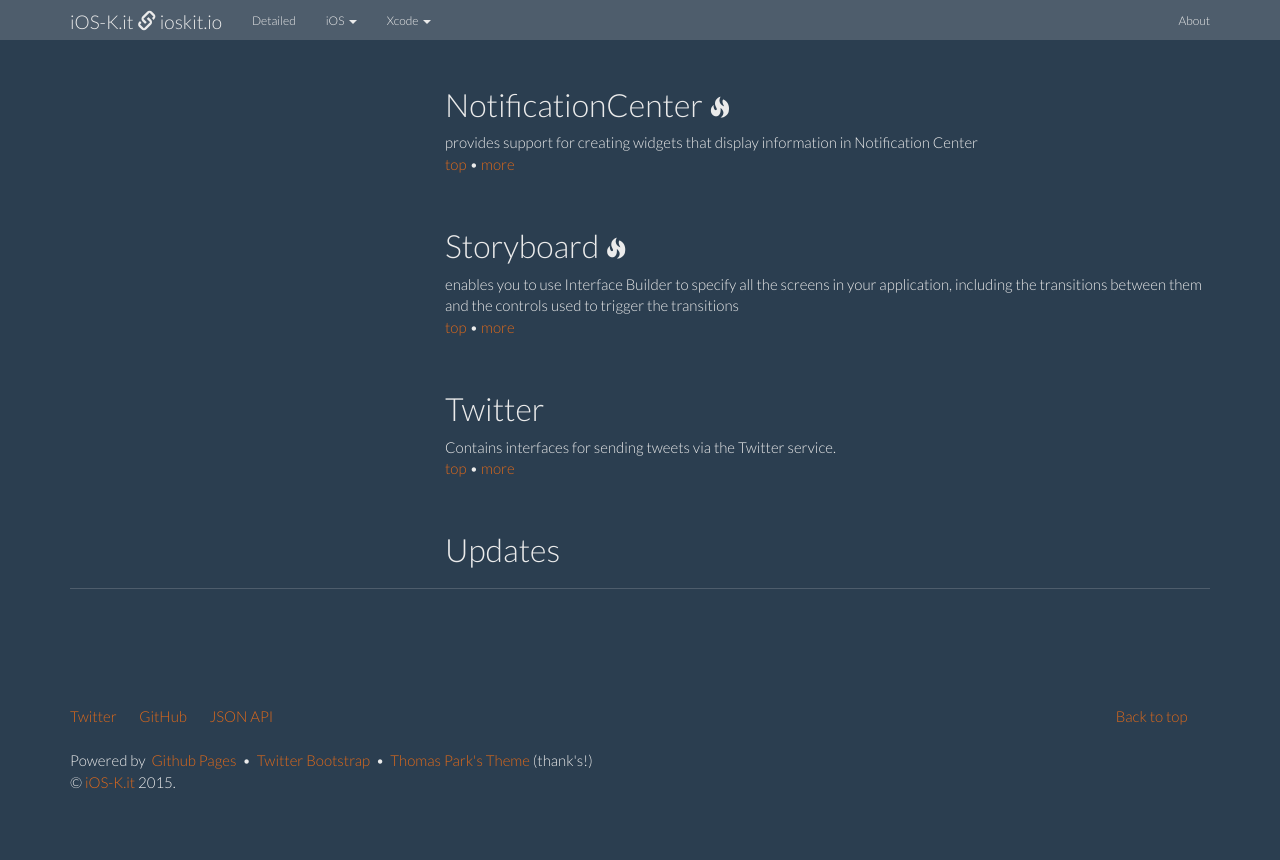
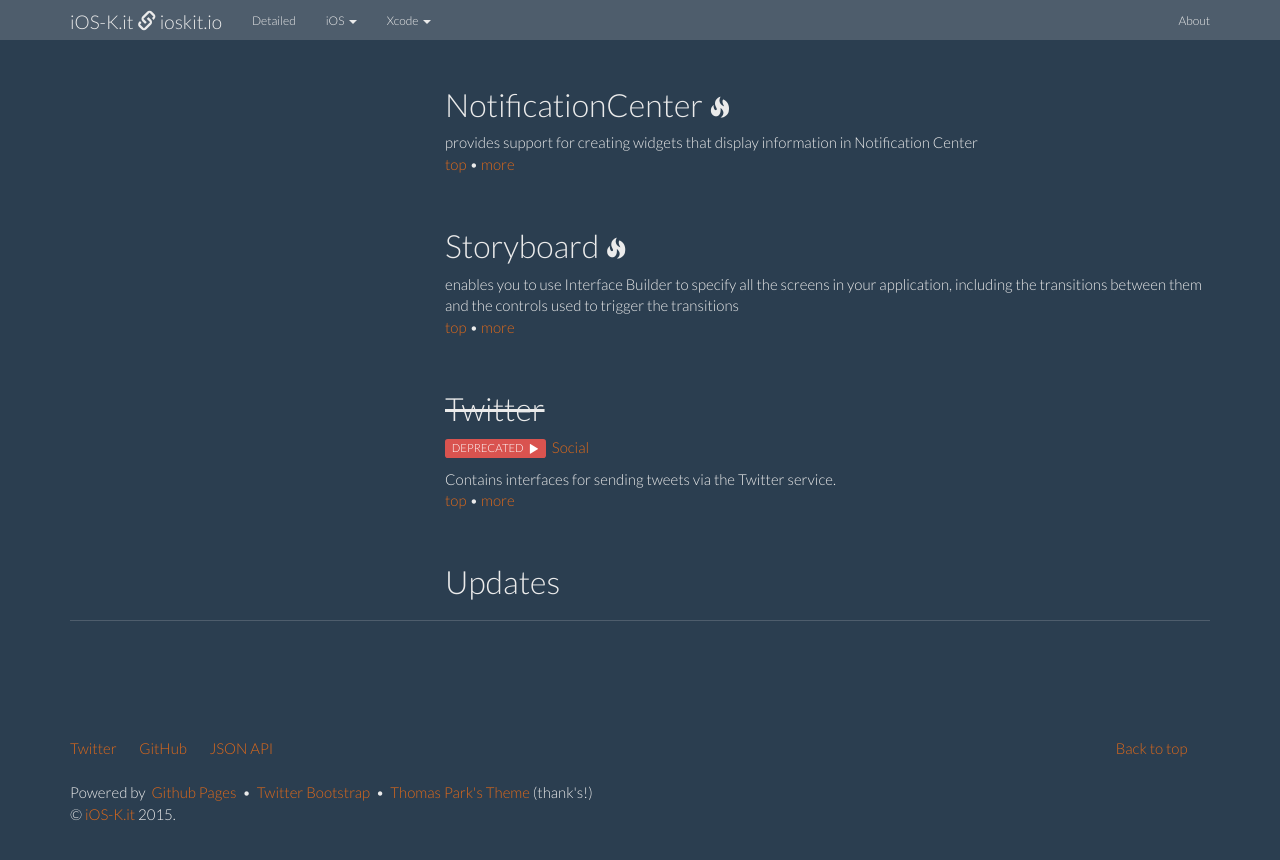
Before and after one commit to ioskit/ioskit.github.io, a Jekyll site: the page built from _ios/iOS5.md, in a window 1280 px wide and 900 px high, scrolled down 907 px. Shown: the top 860 px of the window. Built offline with Jekyll 4.4.1, drawn with Linux system fonts in a browser that asks for light colours; nearby versions of some CDN libraries.

Commit message:
#32 - Mark Deprecated kits: on ios's page.

```diff
--- /dev/null
+++ b/_includes/deprecated.html
@@ -0,0 +1,7 @@
+{% if include.deprecated %}
+	<p>
+		<span class="label label-danger" aria-hidden="true">DEPRECATED&nbsp;
+			<span class="glyphicon glyphicon-play" aria-hidden="true"></span></span>&nbsp;
+		<a href="/{{ include.deprecated }}">{{ include.deprecated }}</a>
+	</p>
+{% endif %}
--- a/_layouts/ios.html
+++ b/_layouts/ios.html
@@ -34,7 +34,11 @@
 				<ol>
 				{% for kit in kits %}
 					<li>
-						<a href="#{{ kit.id }}">{{ kit.name }}</a>
+						<a href="#{{ kit.id }}">
+							{% if kit.deprecated %}<strike>{% endif %}
+							{{ kit.name }}
+							{% if kit.deprecated %}</strike>{% endif %}
+						</a>
 
 						 {% include mark-todo.html status=kit.status %}
 						 {% include mark-technology.html type=kit.type %}
@@ -50,7 +54,11 @@
 					{% for u in kit.detailedUpdates %}
 						{% if u.update.ios == page.name %}
 							<li>
-								<a href="#{{ kit.id }}">{{ kit.name }}</a>
+								<a href="#{{ kit.id }}">
+									{% if kit.deprecated %}<strike>{% endif %}
+									{{ kit.name }}
+									{% if kit.deprecated %}</strike>{% endif %}
+								</a>
 							 	{% include mark-todo.html status=kit.status %}
 							 	{% include mark-technology.html type=kit.type %}
 								&nbsp;<a href="{{ kit.url }}"><span class="glyphicon glyphicon-expand" aria-hidden="true"></span></a>
@@ -66,10 +74,13 @@
 					<div id="{{ kit.id }}"><p>&nbsp;</p></div>
 					<div class="row">
 						<h2>
+							{% if kit.deprecated %}<strike>{% endif %}
 							{{ kit.name }}
+							{% if kit.deprecated %}</strike>{% endif %}
 						 	<small>{% include mark-todo.html status=kit.status %}</small>
 						 	<small>{% include mark-technology.html type=kit.type %}</small>
 						</h2>
+					 	{% include deprecated.html deprecated=kit.deprecated %}
 						{{ kit.abstract }}
 						<br />
 						<a href="#top">top</a>&nbsp;&bull;&nbsp;<a href="{{ kit.url }}">more</a>
@@ -89,10 +100,13 @@
 								<span data-toggle="tooltip" data-placement="top" data-original-title="Update">
 									<span class="glyphicon glyphicon-check"></span>
 								</span>&nbsp;
+								{% if kit.deprecated %}<strike>{% endif %}
 								{{ kit.name }}
+								{% if kit.deprecated %}</strike>{% endif %}
 							 	<small>{% include mark-todo.html status=kit.status %}</small>
 							 	<small>{% include mark-technology.html type=kit.type %}</small>
 							</h4>
+						 	{% include deprecated.html deprecated=kit.deprecated %}
 							{{ u.update.brief }}
 							<br />
 							<a href="#top">top</a>&nbsp;&bull;&nbsp;<a href="{{ kit.url }}">more</a>
```
Also changed, not shown: _layouts/kit.html (+1 -7 lines).
